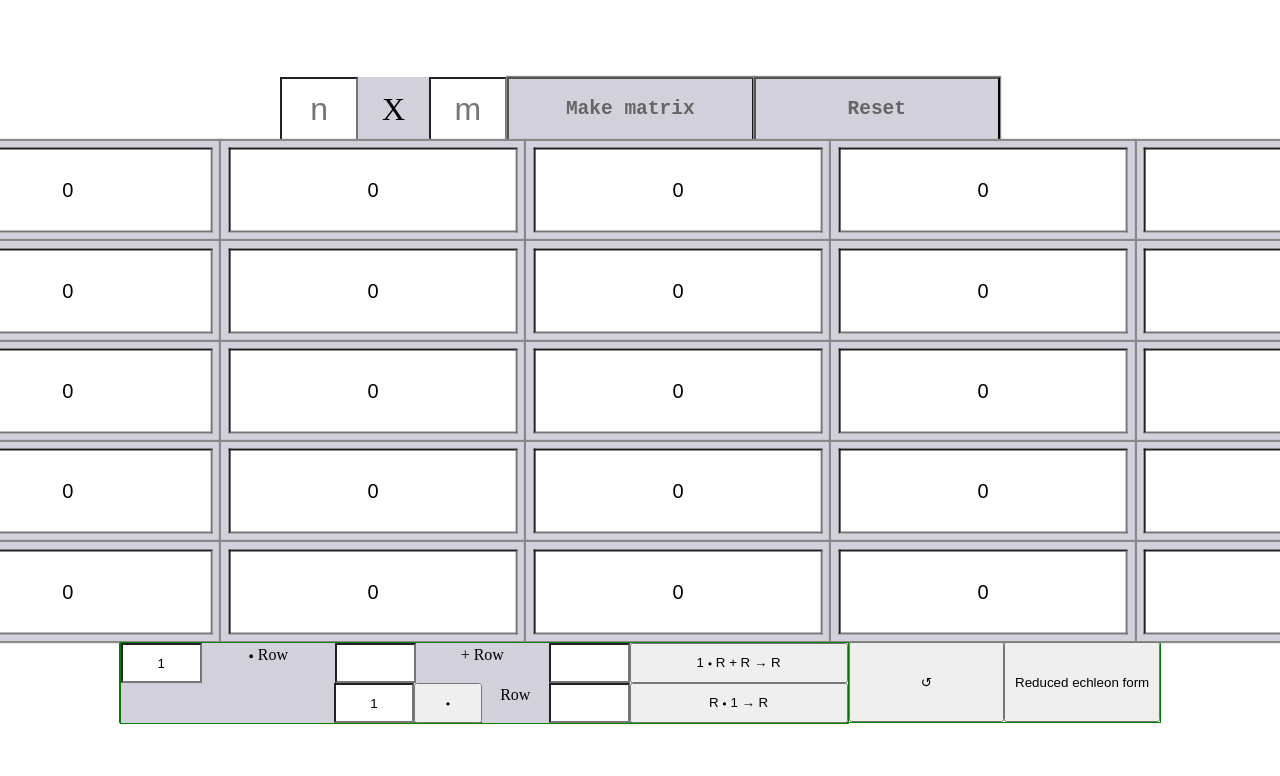
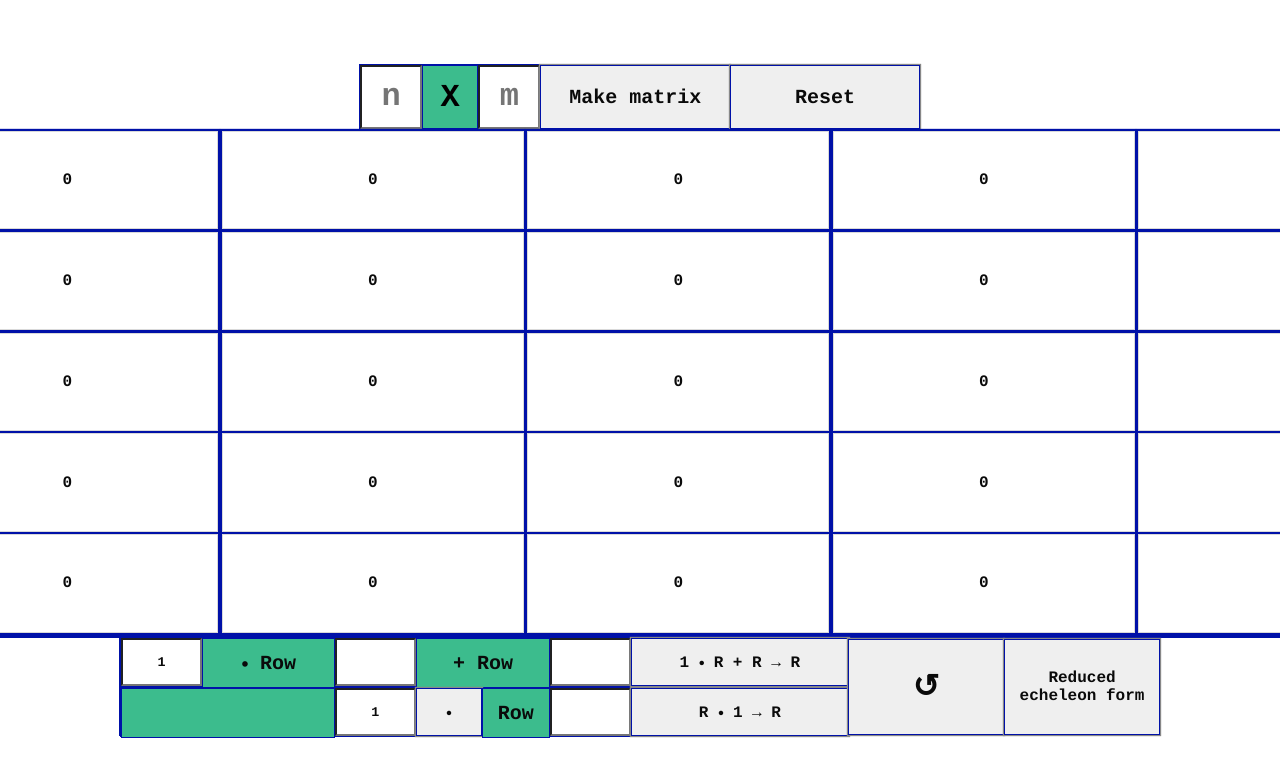
Before and after one commit to everett-lee/GaussCalculator, a React (Create React App) app: page / in a window 1280 px wide. Shown: the top 776 px of the page. Built offline with nearby package versions, Linux system fonts and the light colour scheme.

Commit message:
add swap button highlight

```diff
--- a/public/style.css
+++ b/public/style.css
@@ -8,7 +8,8 @@
 }
 
 .topContainer {
-  width: 45%;
+  border: #0011a8 1px solid;
+  width: 35%;
   height: 4em;
   margin: auto;
   display: flex;
@@ -25,7 +26,9 @@
 
 .topDiv {
   width: 10%;
-  background-color: rgb(210, 209, 219);
+  border: #0011a8 1px solid;
+  color: black;
+  background-color: #3CBC8D;
   font-size: 2em;
   text-align: center;
   vertical-align: middle;
@@ -34,18 +37,18 @@
 
 .topButton {
   width: 35%;
-  background-color: rgb(210, 209, 219);
   box-shadow: 0px 0px 1px 1px #888888;
-  font-size: 1.5em;
-  font-family: monospace;
-  color: #656565;
+  font-size: 1.25em;
   font-weight: bold;
 }
 
 .topInput {
   flex-shrink: 1;
 }
+
 .matrixContainer {
+  border-bottom: #0011a8 7px solid;
+  border-top: #0011a8 1px solid;
   height: 500px;
   width: 1600px;
   display: flex;
@@ -60,58 +63,55 @@
 
 .swapButton {
   flex-grow:1;
-  background-color: rgb(210, 209, 219);
-  box-shadow: 0px 0px 1px 1px #888888;
   font-size: 1em;
-  font-family: monospace;
-  color: #656565;
   font-weight: bold;
 }
 
 .matrix {
   display: grid;
   width: 100%;
-  grid-gap: 0.1em;
+  grid-gap: 0.25em;
 }
 
 .cell {
-  background-color: rgb(210, 209, 219);
-  box-shadow: 0px 0px 1px 2px #888888;
+  box-shadow: 0px 0px 1px 2px #0011a8;
 }
 
 .numInput {
-  font-size: 2.5vh;
-  height: 80%;
-  width: 92.5%;
-  margin: 0;
+  height:99.5%;
+  width: 99.5%;
+  padding: 0;
   position: relative;
-  top: 50%;
-  left: 50%;
-  -ms-transform: translate(-50%, -50%);
-  transform: translate(-50%, -50%);
-}
-
-input {
-  text-align: center;
+  left: 0;
+  outline: none;
+  border: 1px solid #cdcdcd;
+  border-color: rgba(0, 0, 0, .15);
+  background-color: white;
+  font-size: 1em;
 }
 
 .bottomContainer {
-  border: 1px solid green;
+  border: #0011a8 1px solid;
   width: 65%;
-  height: 5em;
+  height: 6em;
   margin: auto;
   display: flex;
   flex-direction: row;
 }
 
-.bottomButton {
+.echeleonButton {
   width: 15%;
 }
 
+.undoButton {
+  width: 15%;
+  font-size: 2em;
+  font-weight: bold;
+}
+
 .functionContainer {
-  border: 1px solid green;
   width: 70%;
-  height: 5em;
+  height: 100%;
   margin: auto;
   display: flex;
   justify-content: center;
@@ -120,6 +120,7 @@ input {
 }
 
 .fContainer {
+  border: #0011a8 1px solid;
   width: 100%;
   height: 3em;
   margin: auto;
@@ -131,6 +132,7 @@ input {
 .fButton {
   height: 100%;
   min-width: 30%;
+  max-width: 30%;
   flex-grow:1;
 }
 
@@ -139,13 +141,14 @@ input {
 }
 
 .fDiv, .fDivLong {
+  background-color: #3CBC8D;
+  border: #0011a8 1px solid;
   width: 5%;
   height: 100%;
-  background-color: rgb(210, 209, 219);
-  font-size: 1em;
+  font-size: 1.25em;
   text-align: center;
   vertical-align: middle;
-  line-height: 1.5em;
+  line-height: 2.5em;
   flex-grow:1;
 }
 
@@ -166,3 +169,19 @@ input {
   height: 100%;
   width: 100%;
 }
+
+button {
+  border: #0011a8 1px solid;
+  box-shadow: 0px 0px 1px 1px #888888;
+  font-size: 1em;
+}
+
+input {
+  text-align: center;
+}
+
+* {
+  font-family: Courier;
+  font-weight: bold;
+  color: #0a0a0a;
+ }
--- a/src/components/App.js
+++ b/src/components/App.js
@@ -4,6 +4,7 @@ import SwapButton from './controls/SwapButton';
 import TopContainer from './TopContainer';
 import BottomContainer from './BottomContainer';
 import { HistoryContext } from './providers/HistoryProvider';
+import sleep from './utils/Sleep';
 
 function App() {
   const zeroMatrix = new Array(25).fill(0);
@@ -35,7 +36,8 @@ function App() {
     setN('');
     setM('');
     setDimensions(startDimensions);
-    setMatrix(zeroMatrix);
+    setMatrix(zeroMatrix)
+    setSwapPair([]);
     historyContext.resetHistory({matrix: zeroMatrix, dimensions: startDimensions});
   }
 
@@ -103,8 +105,17 @@ function App() {
     const arr = new Array(dimensions.n).fill(0);
 
     return arr.map(el => {
-      return <SwapButton i={count++} key={count} name={`⟺ Row ${count}`}
-        f={doSwap} />
+      let i = count;
+      count++;
+
+      let clicked = false;
+      // if this button has been clicked
+      if (i === swapPair[0] || i === swapPair[1]) {
+        clicked = true;
+      }
+
+      return <SwapButton i={i} key={count} name={`⟺ Row ${count}`}
+        f={doSwap} clicked={clicked} />
     })
   }
 
--- a/src/components/BottomContainer.js
+++ b/src/components/BottomContainer.js
@@ -9,9 +9,9 @@ function BottomContainer(props) {
         <FunctionContainer rows={props.rows}
         getMatrix={props.getMatrix}
         setMatrix={props.setMatrix} />
-        <Button name={'↺'} className={'bottomButton'} f={props.undoLast}
+        <Button name={'↺'} className={'undoButton'} f={props.undoLast}
                 testId={"undoButton"} />
-        <Button name={'Reduced echleon form'} className={'bottomButton'}/>
+        <Button name={'Reduced echeleon form'} className={'echeleonButton'}/>
       </div>
     );
 }
--- a/src/components/Cell.js
+++ b/src/components/Cell.js
@@ -1,4 +1,5 @@
 import React, { useState } from 'react';
+import sleep from './utils/Sleep';
 
 function Cell(props) {
     // // the final column (the constants) should have a different colour
@@ -10,12 +11,8 @@ function Cell(props) {
 
     const [style, setStyle] = useState({ backgroundColor: 'white' });
 
-    const sleep = (time) => {
-        return new Promise((resolve) => setTimeout(resolve, time));
-    }
-
     //update the matrix state
-    const updateState = (val) =>  {
+    const updateState = (val) => {
         let matrixCopy = props.matrix.slice(0);
         matrixCopy[props.index] = val;
         props.setMatrix(matrixCopy)
@@ -37,12 +34,13 @@ function Cell(props) {
 
     return (
         <div className='cell'>
-            <input className='numInput'
-            value={props.matrix[props.index]}
-            style={style}
-            onChange={(e) => updateVal(e.target.value)}
-            data-testid={props.index} />
-    </div>);
+            <input type='text' className='numInput'
+                value={props.matrix[props.index]}
+                style={style}
+                onChange={(e) => updateVal(e.target.value)}
+                data-testid={props.index} />
+        </div>
+    );
 }
 
 export default Cell;
--- a/src/components/Matrix.js
+++ b/src/components/Matrix.js
@@ -2,7 +2,7 @@ import React from 'react';
 import Cell from './Cell';
 
 function Matrix(props) {
-    const gridStyle = { gridTemplateColumns: `repeat(${props.cols}, minmax(0, 1fr))` };
+    const gridStyle = { gridTemplateColumns: `repeat(${props.cols}, minmax(auto, 1fr))` };
 
     // render each cell of the matrix using dimensions
     // passed in props
--- a/src/components/controls/Button.js
+++ b/src/components/controls/Button.js
@@ -1,6 +1,6 @@
 import React from 'react';
 
-function TopButton(props) {
+function Button(props) {
     return (
     <button className={props.className} onClick={(e) => props.f()}
             data-testid={props.testId} >
@@ -8,4 +8,4 @@ function TopButton(props) {
     </button> );
 }
 
-export default TopButton;
+export default Button;
--- a/src/components/controls/SwapButton.js
+++ b/src/components/controls/SwapButton.js
@@ -1,11 +1,17 @@
 import React from 'react';
 
 function SwapButton(props) {
+    let style = {};
+    if (props.clicked) {
+        style = {backgroundColor: '#3CBC8D'}
+    }
 
     return (
-    <button className="swapButton" onClick={(e) => {props.f(props.i)}} >
+    <button className="swapButton" onClick={(e) => {props.f(props.i)}}
+        style={style}>
         {props.name}
-    </button> );
+    </button>
+    );
 }
 
 export default SwapButton;
--- a/src/components/controls/TextInput.js
+++ b/src/components/controls/TextInput.js
@@ -1,11 +1,8 @@
 import React, { useState } from 'react';
+import sleep from '../utils/Sleep';
 
 function TextInput(props) {
     const [style, setStyle] = useState({ backgroundColor: 'white' });
-
-    const sleep = (time) => {
-        return new Promise((resolve) => setTimeout(resolve, time));
-    }
 
     const updateVal = (val) => {
         // show a red indicator if value is not valid
--- a/src/components/functioncontainer/FcontainerBottom.js
+++ b/src/components/functioncontainer/FcontainerBottom.js
@@ -65,7 +65,7 @@ function FcontainerBottom(props) {
                 inputTest={inputDecimalTest} number={false}
                 testId={'scalarValueBottom'} />
             <div className="opButtonContainer">
-                <Button className='fButton'
+                <Button className='opButton'
                     name={operation}
                     testId={"setOperationButton"}
                     f={switchOperation} />
--- /dev/null
+++ b/src/components/utils/Sleep.js
@@ -0,0 +1,5 @@
+const sleep = (time) => {
+    return new Promise((resolve) => setTimeout(resolve, time));
+}
+
+export default sleep;
```
